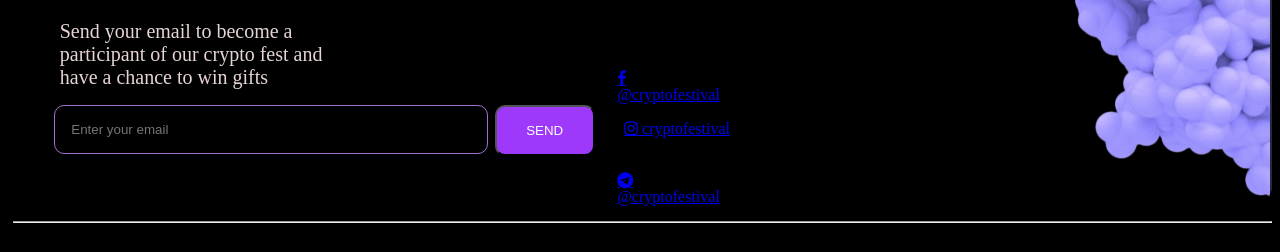
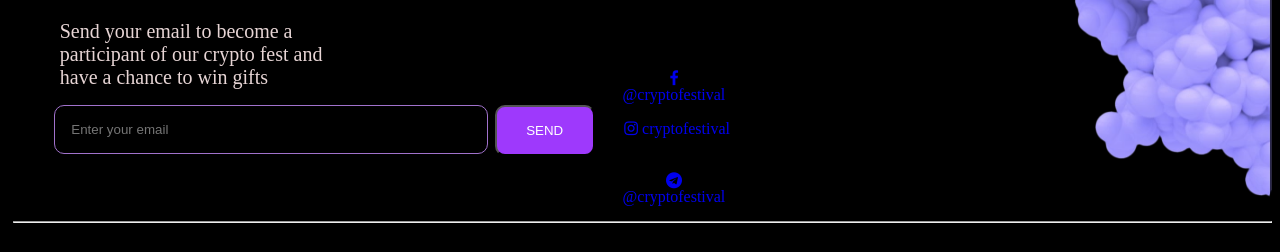
Before and after one commit to prabhat8701/Future-core, a plain HTML site: page index.html in a window 1280 px wide. Shown: the part 246-498 px from the top of the page. Drawn offline with Linux system fonts and the light colour scheme.

Commit message:
Update styles.css

```diff
--- a/styles.css
+++ b/styles.css
@@ -6,6 +6,13 @@
     display: flex;
 
 }
+.fa {
+
+    font-size: 30px;
+
+    text-align: center;
+    text-decoration: none;
+  }
 h1{
     color: rgb(146, 51, 235);
 
```
